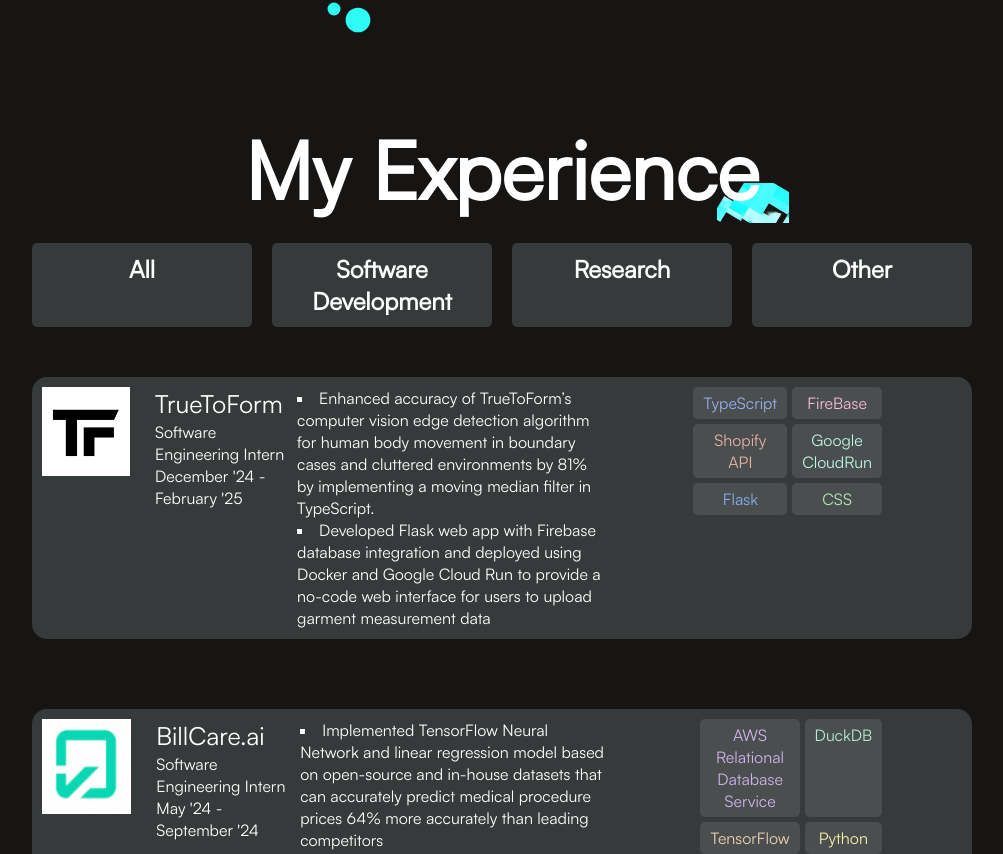
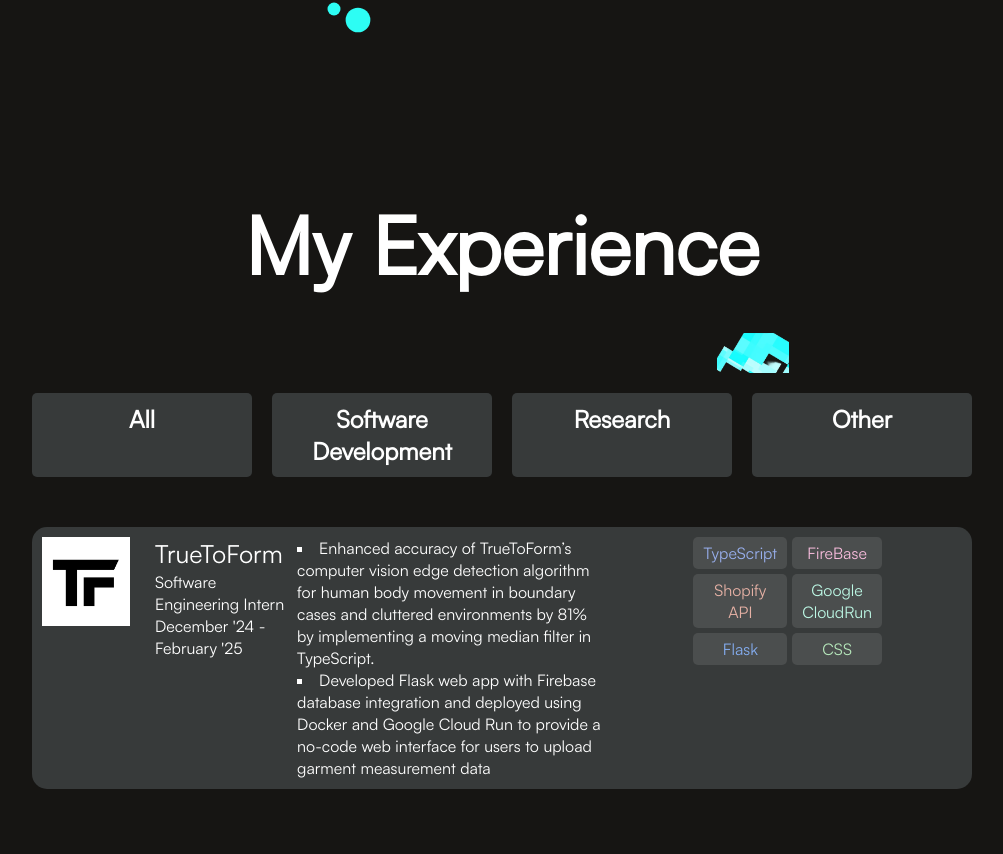
Before and after one commit to venkatsubra01/portfolio, a React (Vite) app in the folder client/: page / in a window 1280 px wide. Shown: the part 790-1644 px from the top of the page, without its empty margins (138-1141 px from the left). Built offline with nearby package versions, Linux system fonts and the light colour scheme.

Commit message:
adjusting experience title alignment

```diff
--- a/client/src/Components/Experience/Experience.css
+++ b/client/src/Components/Experience/Experience.css
@@ -10,7 +10,7 @@
     position:relative;
 }
 .experience-title h1{
-    padding: 0px 30px;
+    padding: 75px 30px;
     font-size: 80px;
     font-weight: 600;
 }
```
